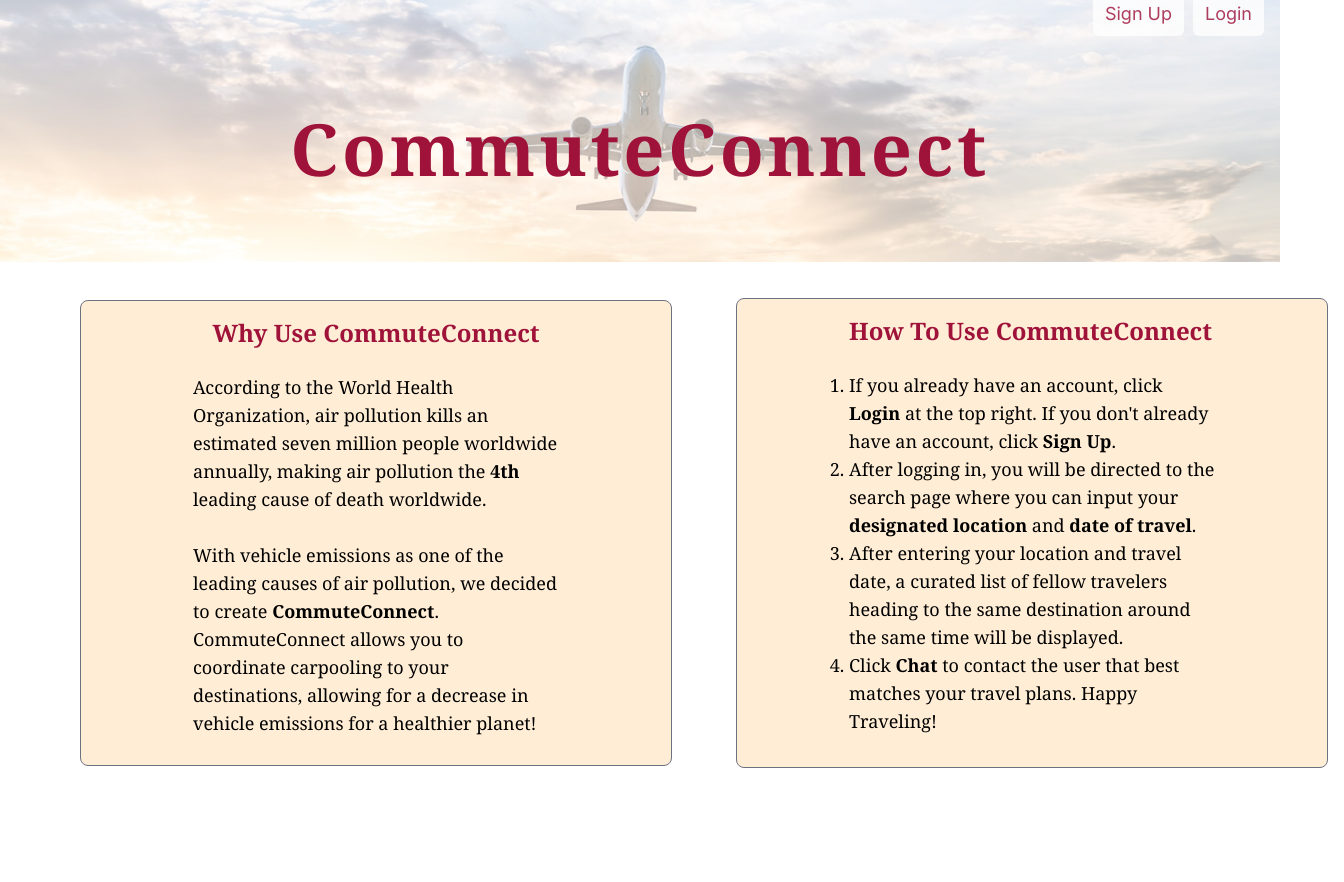
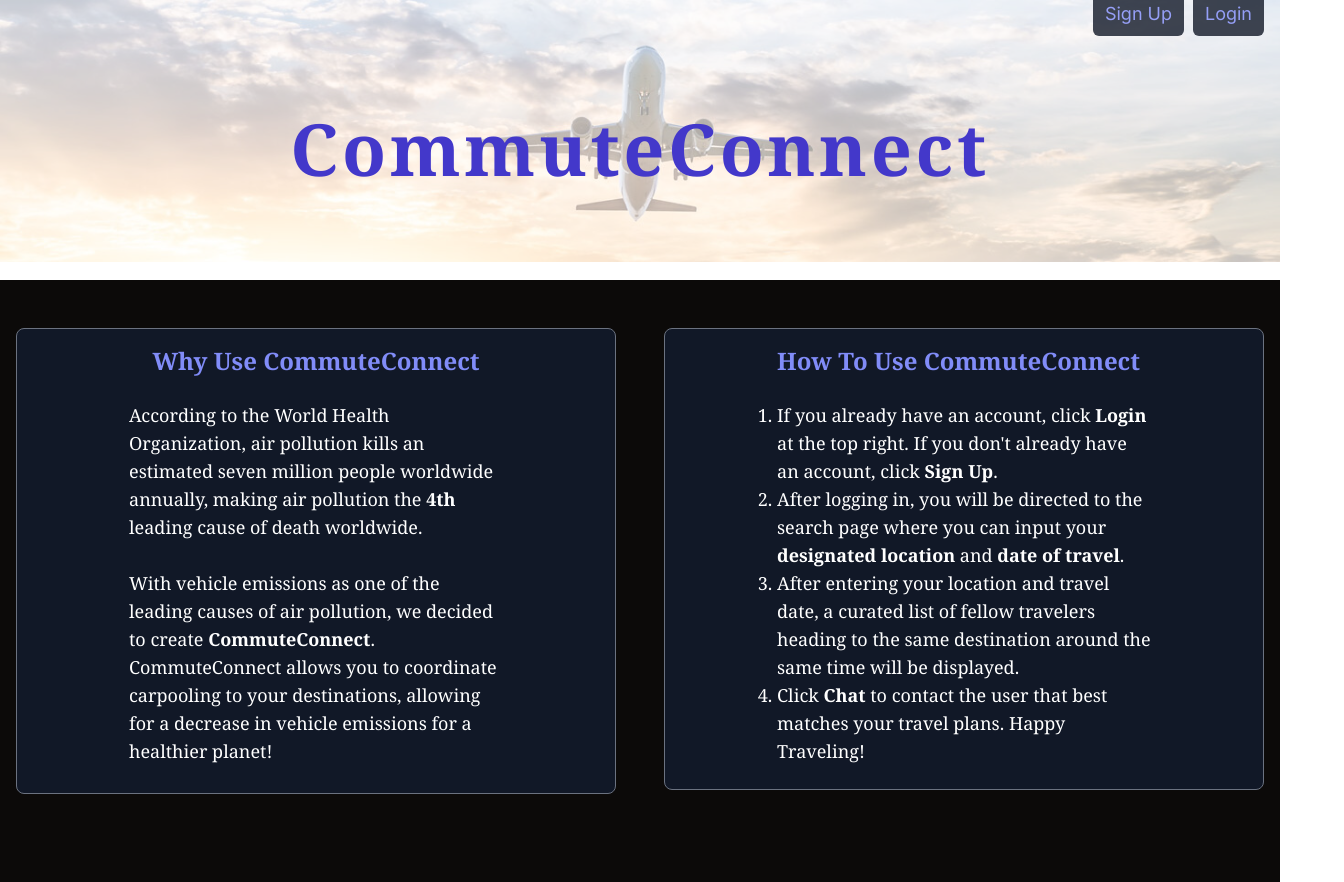
Before and after one commit to yashkathe/cutie-hack-transport-pooling, a Next.js app in the folder frontend/: page / in a window 1280 px wide. Shown: the whole page, 1344 px wide, since content can reach past the window. Before the commit the page ends 800 px from the top, so only its background shows below. Built offline with nearby package versions, Linux system fonts and the light colour scheme.

Commit message:
dark mode for landing page

```diff
--- a/frontend/src/components/Login.jsx
+++ b/frontend/src/components/Login.jsx
@@ -1,13 +1,18 @@
 import Link from 'next/link';
+import img1 from "../../public/images/landingpagebg.jpg"
 
 const Login = () => {
   return (
     <div>
+      <div>
+        <img className = "absolute opacity-40" src = {img1.src}/>
+      </div>
+      <p className = "relative text-rose-800 tracking-wider font-serif pt-28 text-center font-black text-7xl">CommuteConnect</p>
+      <p className = "relative text-emerald-700 tracking-wider font-serif pt-12 text-center font-black text-4xl">Login</p>
+      <div className = "absolute top-0 left-10">
+        <Link href = "/" className = " bg-white opacity-80 text-rose-800 whitespace-nowrap text-lg p-3 mt-4 rounded-md">Home</Link>
+      </div>
       <div className="rounded border p-4">
-        <div>
-          <div className='text-red-500 font-bold text-xl'>CommuteConnect</div>
-          <div className='text-green-500 font-bold text-xl'>LOGIN</div>
-        </div>
         <div className="mt-4">
           <div className="flex items-center mb-2">
             <div className="inline mr-2">Username:</div>
@@ -17,9 +22,6 @@ const Login = () => {
             <div className="inline mr-2">Password:</div>
             <input type="password" placeholder="password" className="shadow rounded w-3/4 p-2" />
           </div>
-          <Link className='text-blue-500' href="/">
-            Back to Main Page
-          </Link>
         </div>
       </div>
     </div>
--- a/frontend/src/components/landingpage.jsx
+++ b/frontend/src/components/landingpage.jsx
@@ -7,22 +7,22 @@ const LandingPage = () => {
                 <img className = "absolute opacity-40" src = {img1.src}/>
             </div>
 
-            <p className = "relative text-rose-800 tracking-wider font-serif pt-28 text-center font-black text-7xl">CommuteConnect</p>
+            <p className = "relative text-indigo-700 tracking-wider font-serif pt-28 text-center font-black text-7xl">CommuteConnect</p>
 
             <div className = "absolute top-0 right-24">
-                <Link href = "/signup" className = " bg-white opacity-80 text-rose-800 whitespace-nowrap text-lg p-3 mt-4 rounded-md">Sign Up</Link>
+                <Link href = "/signup" className = " bg-gray-900 opacity-80 text-indigo-400 whitespace-nowrap text-lg p-3 mt-4 rounded-md">Sign Up</Link>
             </div>
 
             <div className = "absolute top-0 right-4 z-20">
-                <Link href = "/login" className = " bg-white opacity-80 text-rose-800 whitespace-nowrap text-lg p-3 mt-4 rounded-md">Login</Link>
+                <Link href = "/login" className = " bg-gray-900 opacity-80 text-indigo-400 whitespace-nowrap text-lg p-3 mt-4 rounded-md">Login</Link>
             </div>
 
-            <div className = "grid grid-cols-2 gap-16 absolute bottom-4 w-full p-4 place-items-center mx-16 max-w-screen-xl">
+            <div className = "grid grid-cols-2 gap-12 bottom-0 w-full p-4 place-items-center mt-24 bg-stone-950">
 
-                <div className = "bg-orange-100 border border-gray-500 px-28 rounded-lg font-serif">
-                    <p className = " text-rose-800 text-2xl font-bold text-center whitespace-nowrap mt-4">Why Use CommuteConnect</p>
+                <div className = "bg-gray-900 border border-gray-500 px-28 rounded-lg font-serif mt-8">
+                    <p className = " text-indigo-400 text-2xl font-bold text-center whitespace-nowrap mt-4">Why Use CommuteConnect</p>
                     <br></br>
-                    <p className = "text-lg">According to the World Health Organization, air pollution kills an estimated seven million people worldwide annually,
+                    <p className = "text-lg text-white">According to the World Health Organization, air pollution kills an estimated seven million people worldwide annually,
                         making air pollution the <a className = "font-black">4th </a>leading cause of death worldwide. <br></br><br></br> With vehicle emissions as one of the
                         leading causes of air pollution, we decided to create
                         <a className = "font-black"> CommuteConnect</a>. CommuteConnect allows you to coordinate carpooling to your destinations, allowing for a decrease in
@@ -30,10 +30,10 @@ const LandingPage = () => {
                     </p>
                 </div>
 
-                <div className = "bg-orange-100 border border-gray-500 px-28 pb-8 rounded-lg font-serif">
-                    <p className = " text-rose-800 text-2xl font-bold whitespace-nowrap mt-4">How To Use CommuteConnect</p>
+                <div className = "bg-gray-900 border border-gray-500 px-28 pb-6 rounded-lg font-serif mt-7">
+                    <p className = " text-indigo-400 text-2xl font-bold whitespace-nowrap mt-4">How To Use CommuteConnect</p>
                     <br></br>
-                    <ol className = "text-lg" style={{ listStyleType: "decimal"}}>
+                    <ol className = "text-lg text-white" style={{ listStyleType: "decimal"}}>
                         <li>
                             If you already have an account, click <a className = "font-black">Login</a> at the top right. If you don't already have an account, click
                             <a className = "font-black"> Sign Up</a>.
@@ -46,8 +46,9 @@ const LandingPage = () => {
                         </li>
                         <li>Click <a className = "font-black">Chat</a> to contact the user that best matches your travel plans. Happy Traveling!</li>
                     </ol>
+
                 </div>
-
+                <br></br>
             </div>
         </div>
     );
```
